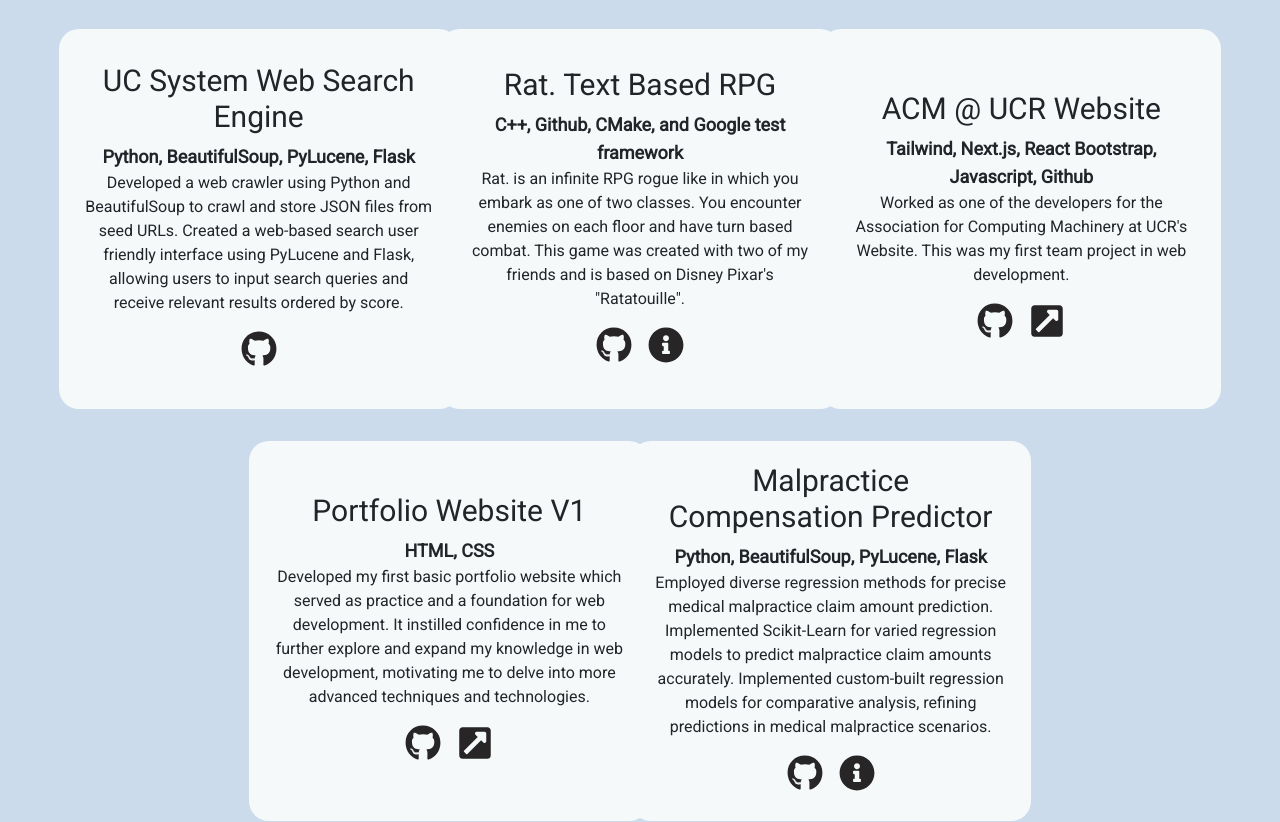
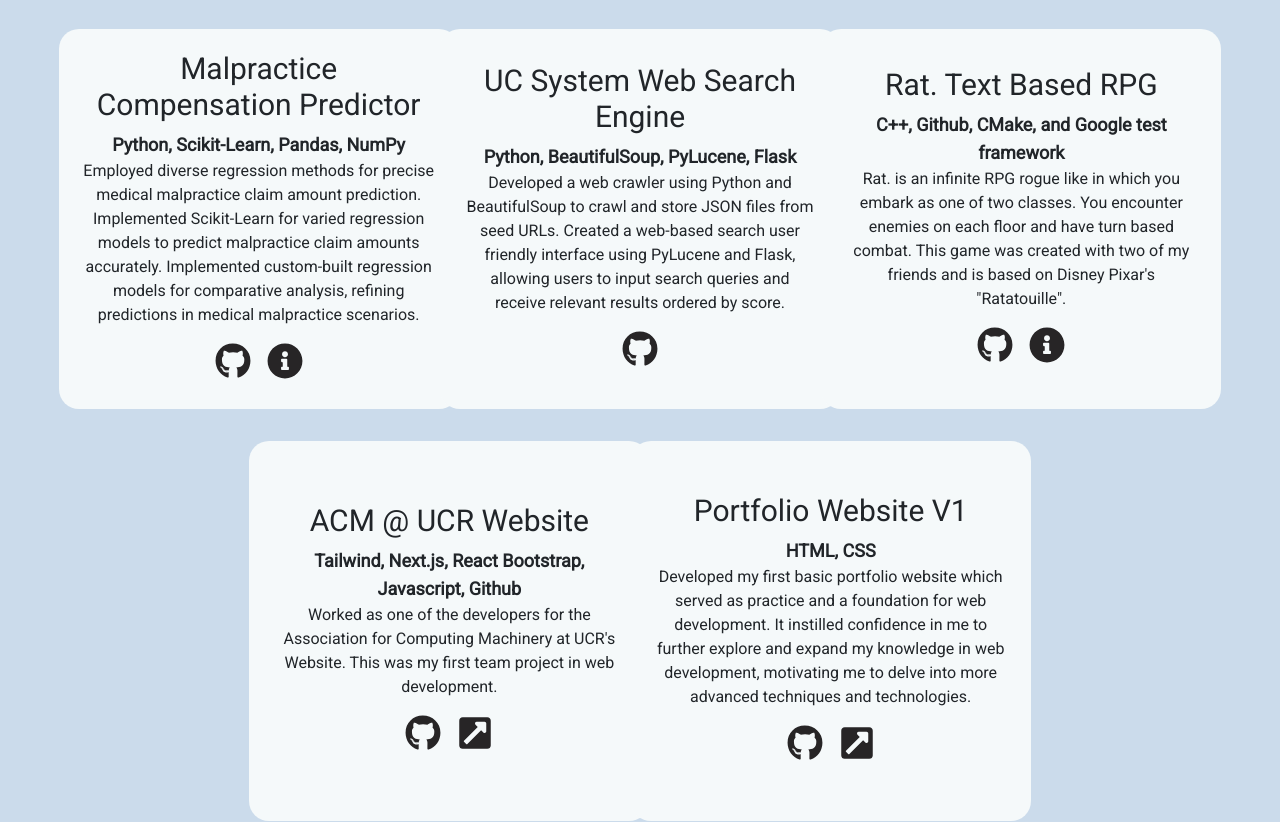
Before and after one commit to Sarah-Rami27/Sarah-Rami27.github.io, a Next.js app: page / in a window 1280 px wide. Shown: the part 3140-3962 px from the top of the page. Built offline with nearby package versions, Linux system fonts and the light colour scheme.

Commit message:
small edit in projects

```diff
--- a/components/data/project.js
+++ b/components/data/project.js
@@ -1,4 +1,13 @@
 const project = [
+  {
+    title: "Malpractice Compensation Predictor",
+    technologies: "Python, Scikit-Learn, Pandas, NumPy",
+    description:
+      "Employed diverse regression methods for precise medical malpractice claim amount prediction. Implemented Scikit-Learn for varied regression models to predict malpractice claim amounts accurately. Implemented custom-built regression models for comparative analysis, refining predictions in medical malpractice scenarios.",
+    github: "https://github.com/Sarah-Rami27/Medical-Malpractice-Analysis",
+    website: "",
+    info: "https://drive.google.com/file/d/1TIgI0oqs3Q_DDxBF_-sHWN2jsCKdppIb/view?usp=sharing",
+  },
   {
     title: "UC System Web Search Engine",
     technologies: "Python, BeautifulSoup, PyLucene, Flask",
@@ -35,15 +44,6 @@
     website: "https://sarah-rami27.github.io/cv/",
     info: "",
   },
-  {
-    title: "Malpractice Compensation Predictor",
-    technologies: "Python, BeautifulSoup, PyLucene, Flask",
-    description:
-      "Employed diverse regression methods for precise medical malpractice claim amount prediction. Implemented Scikit-Learn for varied regression models to predict malpractice claim amounts accurately. Implemented custom-built regression models for comparative analysis, refining predictions in medical malpractice scenarios.",
-    github: "https://github.com/Sarah-Rami27/Medical-Malpractice-Analysis",
-    website: "",
-    info: "https://drive.google.com/file/d/1TIgI0oqs3Q_DDxBF_-sHWN2jsCKdppIb/view?usp=sharing",
-  },
 ];
 
 export default project;
```
